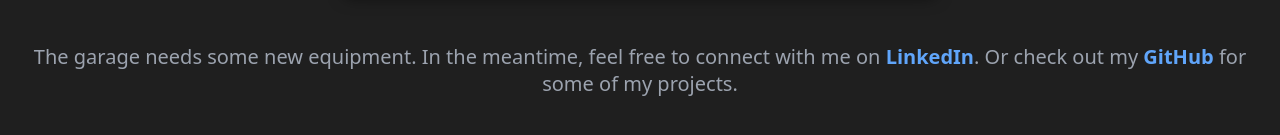
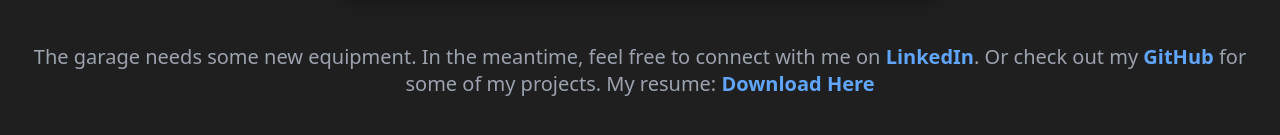
Before and after one commit to jermachong/portfolio, an Astro site: page / in a window 1280 px wide. Shown: the part 545-680 px from the top of the page. Built offline with nearby package versions, Linux system fonts and the light colour scheme; Astro itself is replaced by a stand-in of ours.

Commit message:
added resume

```diff
--- a/src/pages/index.astro
+++ b/src/pages/index.astro
@@ -1,5 +1,6 @@
 ---
 import backgroundVideo from "../assets/video/background-video.mp4";
+import resume from "../assets/achong_resume.pdf";
 ---
 
 <html lang="en">
@@ -22,6 +23,8 @@ import backgroundVideo from "../assets/video/background-video.mp4";
         The garage needs some new equipment. In the meantime, feel free to connect with me on
         <a href="https://www.linkedin.com/in/jeremy-achong/" target="_blank" rel="noopener noreferrer"> LinkedIn</a>.
         Or check out my <a href="https://github.com/jermachong" target="_blank" rel="noopener noreferrer">GitHub</a> for some of my projects.
+        My resume: <a href={resume} target="_blank" rel="noopener noreferrer">Download Here</a>
+
       </p>
     </main>
   </body>
```
Also changed, not shown: 1 other file.
